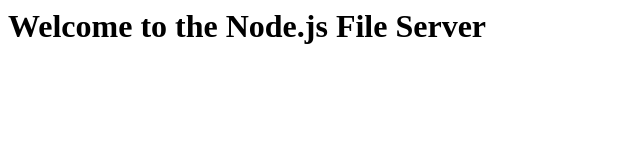
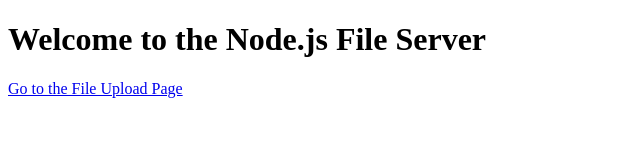
Before and after one commit to mmlmarimon-cell/AppDev1, a website: page public/index.html in a window 1280 px wide. Shown: the whole page, without its empty margins (0-640 px from the left). Drawn offline with Linux system fonts and the light colour scheme.

Commit message:
Add file upload form and update index.html

```diff
--- a/public/index.html
+++ b/public/index.html
@@ -1,11 +1,12 @@
-<! DOCTYPE html>
+<!DOCTYPE html>
 <html lang="en">
 <head>
-<meta charset="UTF-8">
-<meta name="viewport" content="width=device-width, initial-scale=1.0">
-<title>Node.js File Server</title>
+    <meta charset="UTF-8">
+    <meta name="viewport" content="width=device-width, initial-scale=1.0">
+    <title>Node.js File Server</title>
 </head>
 <body>
-<h1>Welcome to the Node.js File Server</h1>
+    <h1>Welcome to the Node.js File Server</h1>
+    <p><a href="/upload.html">Go to the File Upload Page</a></p>
 </body>
 </html>
```
